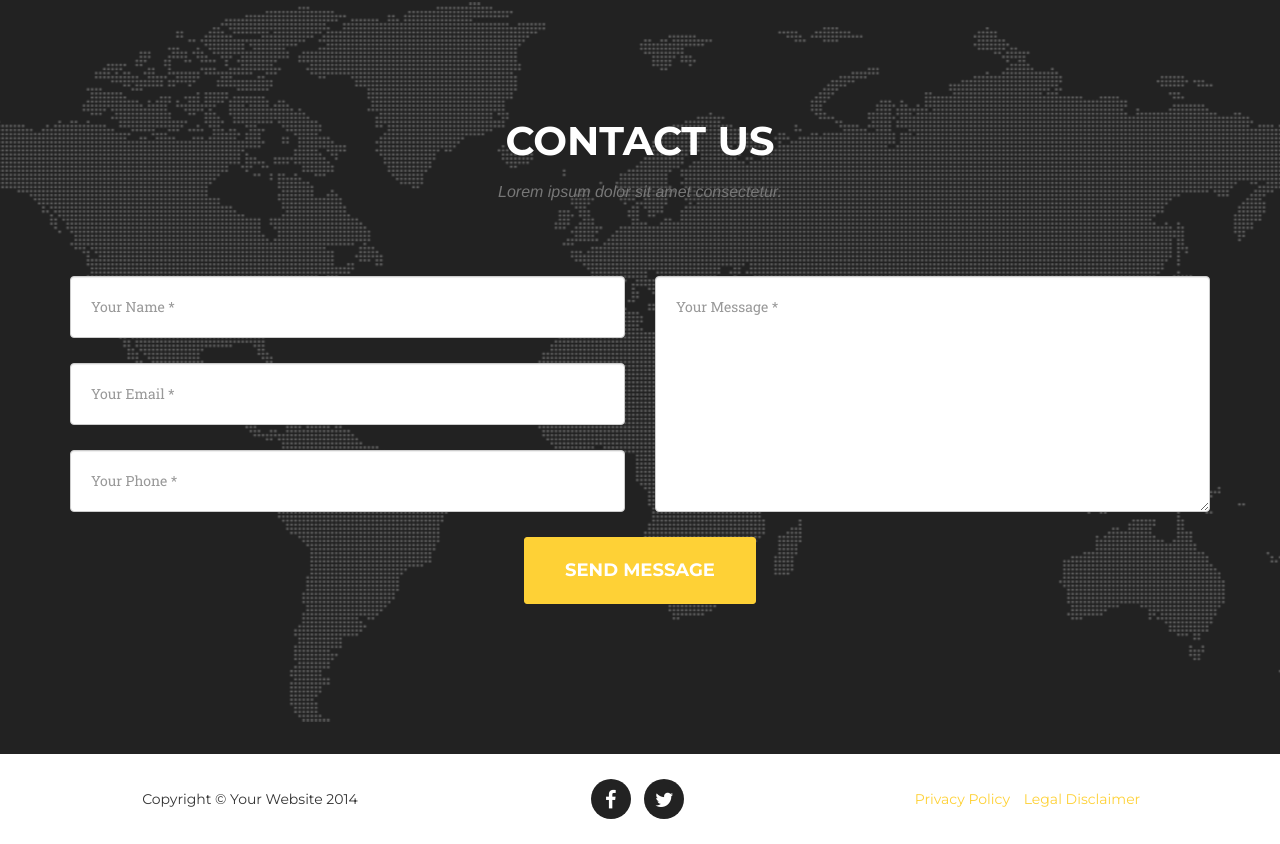
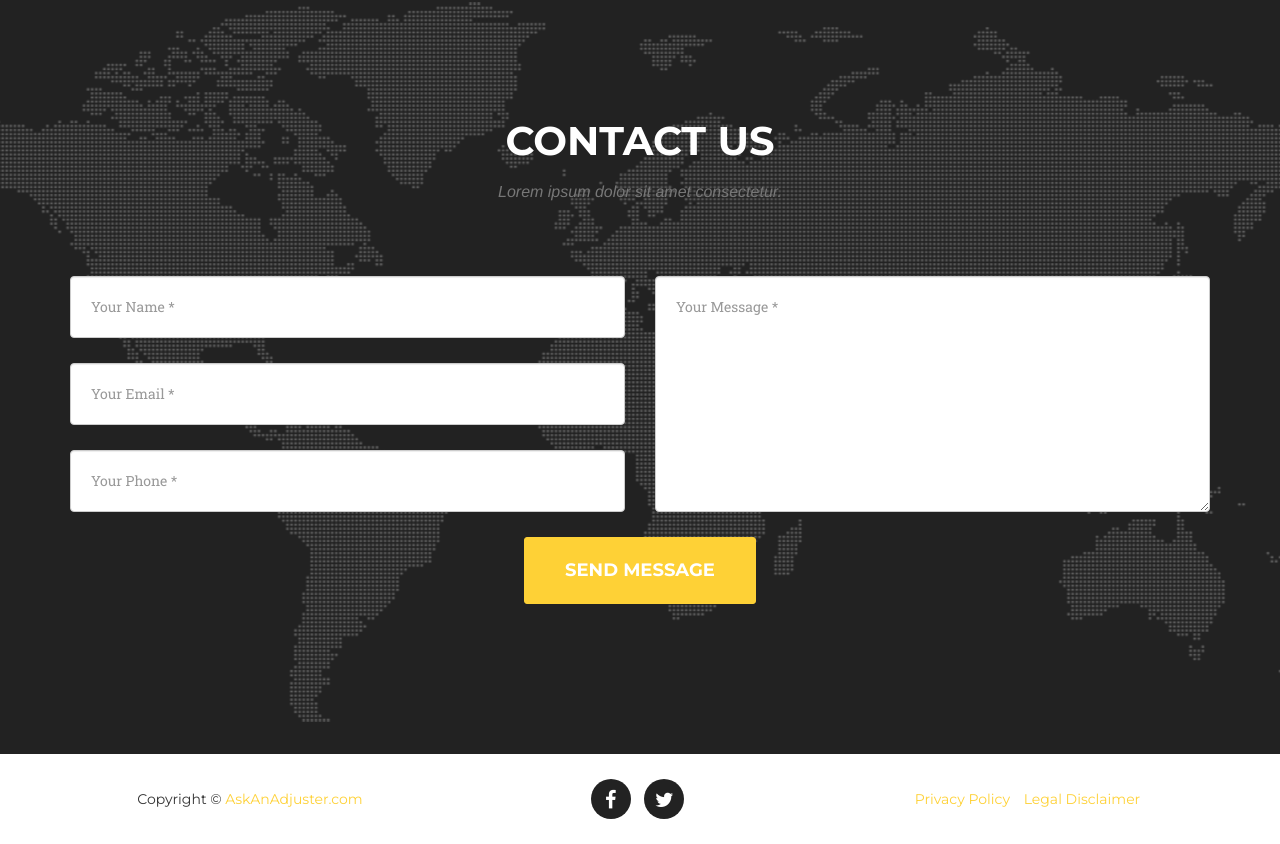
Before and after one commit to jonahkirangi/askanadjuster, a website: page app/index.html in a window 1280 px wide. Shown: the part 4783-5627 px from the top of the page. Drawn offline with nearby package versions, Linux system fonts and the light colour scheme; a web font is replaced by a local one.

Commit message:
Update footer copyright

```diff
--- a/app/index.html
+++ b/app/index.html
@@ -401,7 +401,7 @@
         <div class="container">
             <div class="row">
                 <div class="col-md-4">
-                    <span class="copyright">Copyright &copy; Your Website 2014</span>
+                    <span class="copyright">Copyright &copy; <a href="http://www.askanadjuster.com">AskAnAdjuster.com</a></span>
                 </div>
                 <div class="col-md-4">
                     <ul class="list-inline social-buttons">
```
